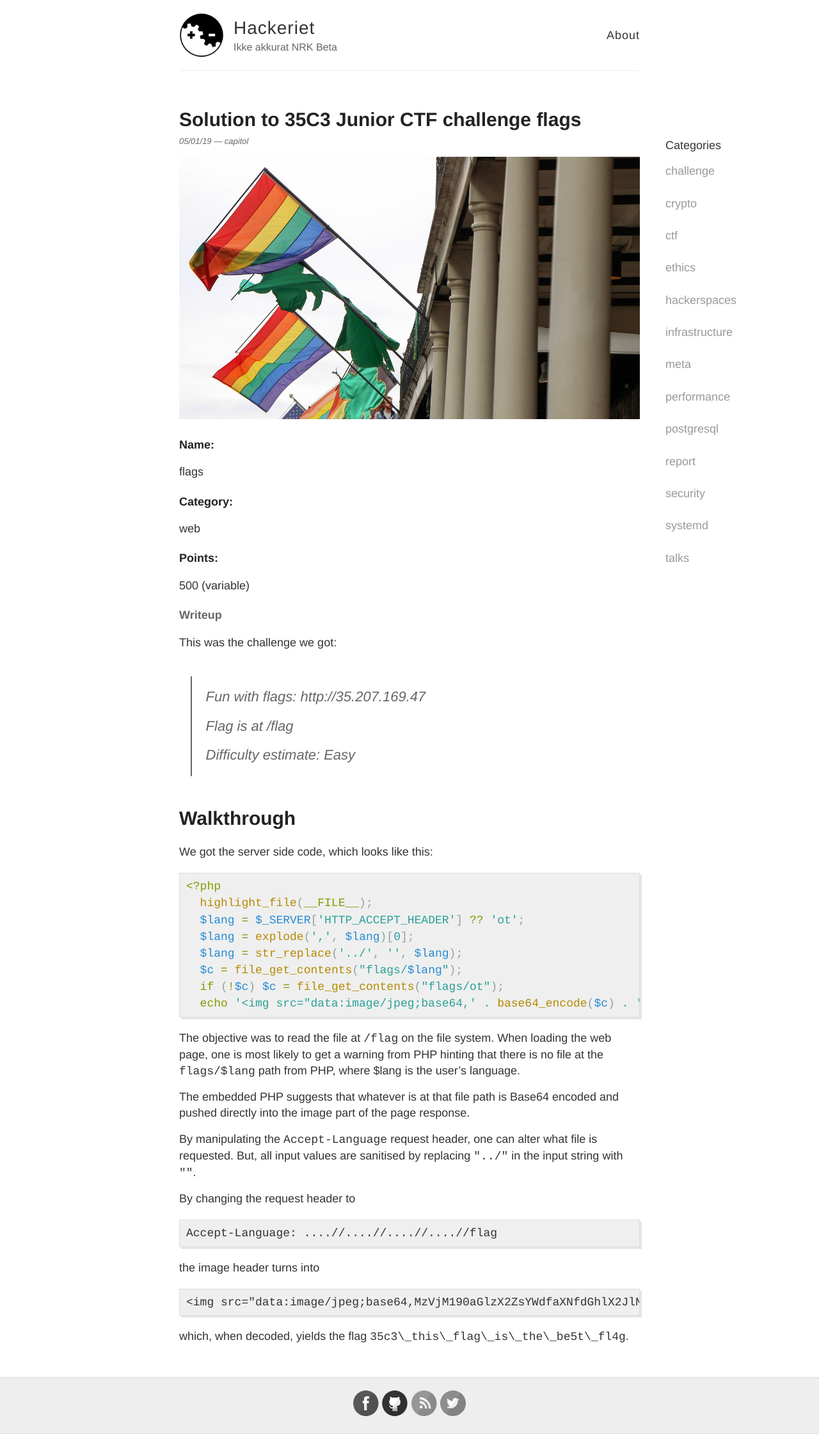
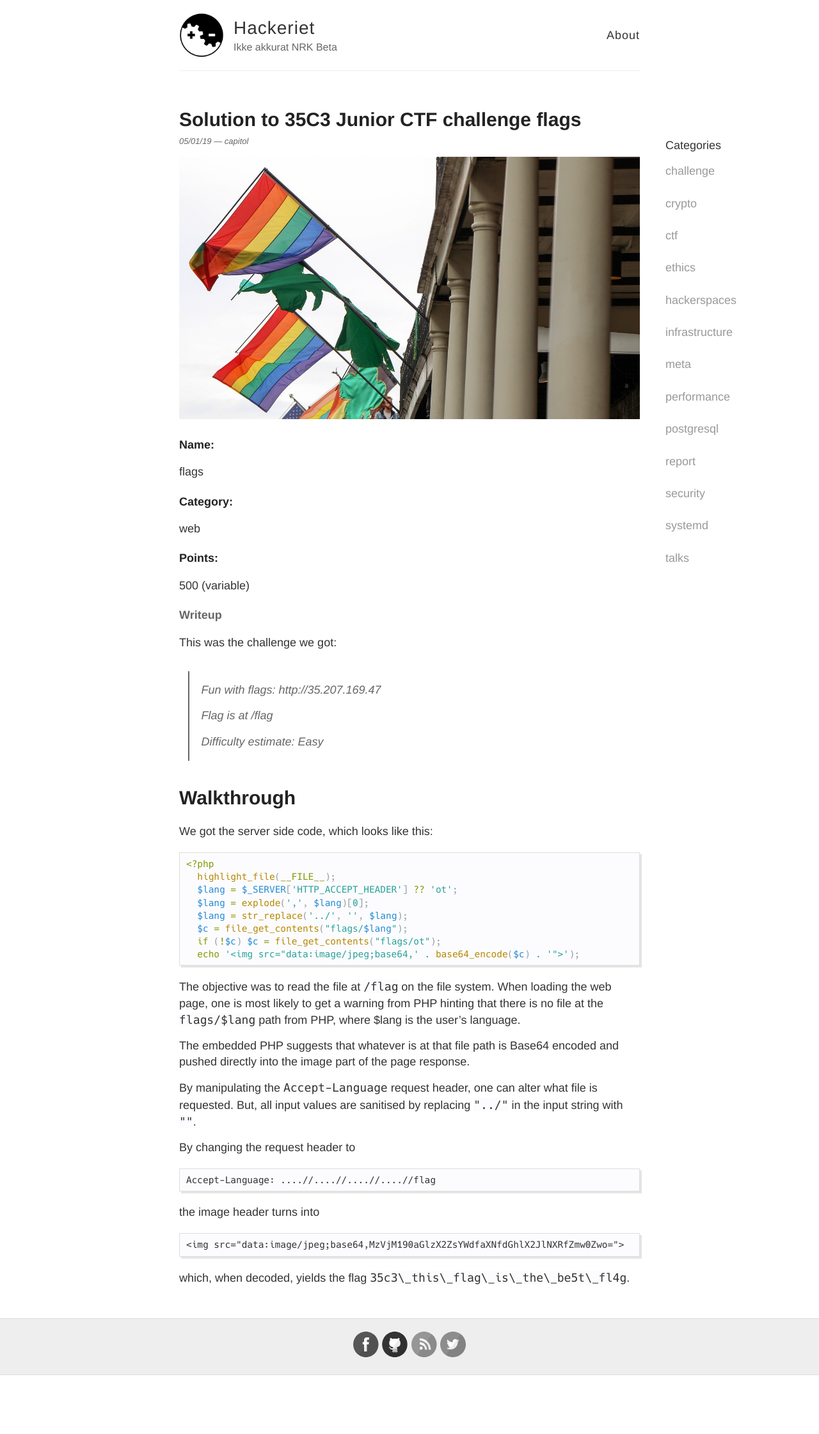
Before and after one commit to labanskoller/hackeriet_blog, a Jekyll site: the page built from _posts/2019-01-05-solution-to-junior-35c3-flags.md, in a window 1280 px wide. Shown: the whole page at 64% size. Built offline with Jekyll 4.4.1, drawn with Linux system fonts in a browser that asks for light colours; after the commit the page ends 2149 px from its top, so only the background shows below that.

Commit message:
styles: added Hack font for <code> and made <code> blocks a bit nicer

```diff
--- a/_sass/_highlights.scss
+++ b/_sass/_highlights.scss
@@ -1,18 +1,24 @@
 
 pre.highlight {
-  background-color: #efefef;
-  padding: 7px 7px 7px 10px;
-  border: 1px solid #ddd;
-  -moz-box-shadow: 3px 3px rgba(0,0,0,0.1);
-  -webkit-box-shadow: 3px 3px rgba(0,0,0,0.1);
-  box-shadow: 3px 3px rgba(0,0,0,0.1);
-  margin: 20px 0 20px 0;
-  overflow: scroll;
+    background-color: #fcfcff;
+    padding: 7px 7px 7px 10px;
+    border: 1px solid #ddd;
+    -moz-box-shadow: 3px 3px rgba(0,0,0,0.1);
+    -webkit-box-shadow: 3px1 3px rgba(0,0,0,0.1);
+    box-shadow: 3px 3px rgba(0,0,0,0.1);
+    margin: 20px 0 20px 0;
+    overflow: scroll-x;
+    font-size: 0.8em;
 }
 
 code {
-  font-family:'Bitstream Vera Sans Mono','Courier', monospace;
+    font-family: 'Hack', "Courier", monospace;
+    background-color: #fcfcff;
+    //font-family: "Courier", monospace;
+    font-weight:normal;
+
 }
+
 
 .highlight .c { color: #586E75 } /* Comment */
 .highlight .err { color: #93A1A1 } /* Error */
--- /dev/null
+++ b/fonts/hack.css
@@ -0,0 +1,33 @@
+/*!
+ *  Hack typeface https://github.com/source-foundry/Hack
+ *  License: https://github.com/source-foundry/Hack/blob/master/LICENSE.md
+ */
+/* FONT PATHS
+ * -------------------------- */
+@font-face {
+  font-family: 'Hack';
+  src: url('hack-regular.woff2') format('woff2'), url('hack-regular.woff') format('woff');
+  font-weight: 400;
+  font-style: normal;
+}
+
+@font-face {
+  font-family: 'Hack';
+  src: url('hack-bold.woff2') format('woff2'), url('hack-bold.woff') format('woff');
+  font-weight: 700;
+  font-style: normal;
+}
+
+@font-face {
+  font-family: 'Hack';
+  src: url('hack-italic.woff2') format('woff2'), url('hack-italic.woff') format('woff');
+  font-weight: 400;
+  font-style: italic;
+}
+
+@font-face {
+  font-family: 'Hack';
+  src: url('hack-bolditalic.woff2') format('woff2'), url('hack-bolditalic.woff') format('woff');
+  font-weight: 700;
+  font-style: italic;
+}
--- a/style.scss
+++ b/style.scss
@@ -29,6 +29,7 @@ body {
   padding: 0 10px;
   width: 100%;
 }
+
 
 h1, h2, h3, h4, h5, h6 {
   font-family: $helveticaNeue;
@@ -271,7 +272,7 @@ nav {
     border-left: 2px solid $gray;
     padding: 0.1em 1em;
     color: $gray;
-    font-size: 22px;
+    font-size: 100%;
     font-style: italic;
   }
 
@@ -326,3 +327,4 @@ footer {
 // ... Otherwise it really bloats up the top of the CSS file and makes it difficult to find the start
 @import "highlights";
 @import "svg-icons";
+@import "fonts/hack.css";
```
Also changed, not shown: fonts/hack-bold.woff (added), fonts/hack-bold.woff2 (added), fonts/hack-bolditalic.woff (added), fonts/hack-bolditalic.woff2 (added), fonts/hack-italic.woff (added), fonts/hack-italic.woff2 (added), fonts/hack-regular.woff (added), fonts/hack-regular.woff2 (added).
